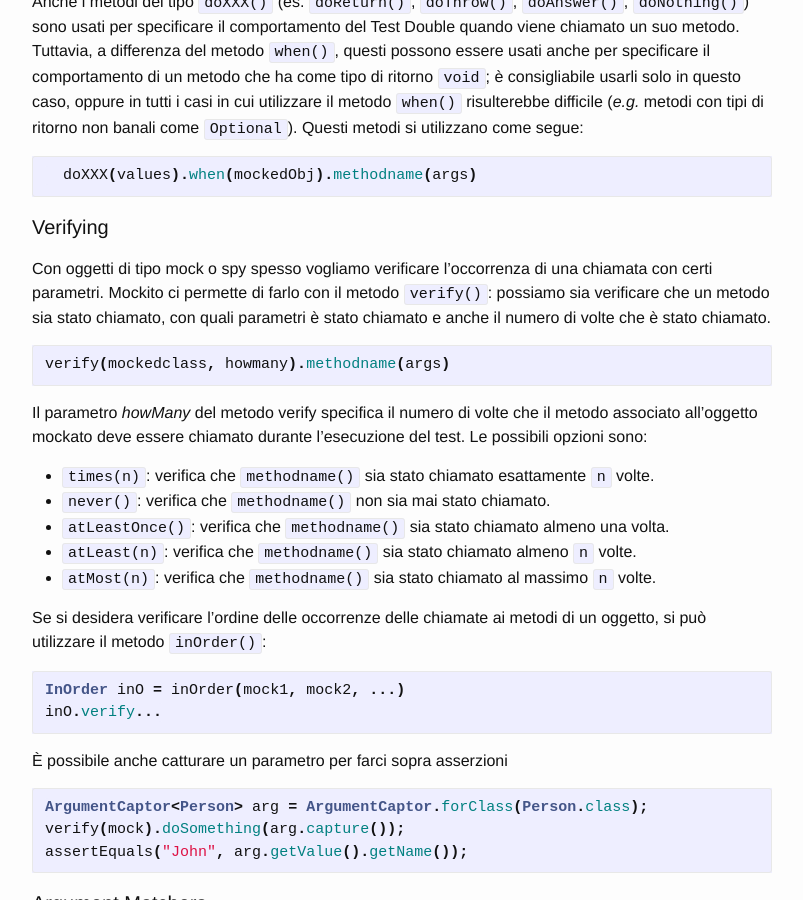
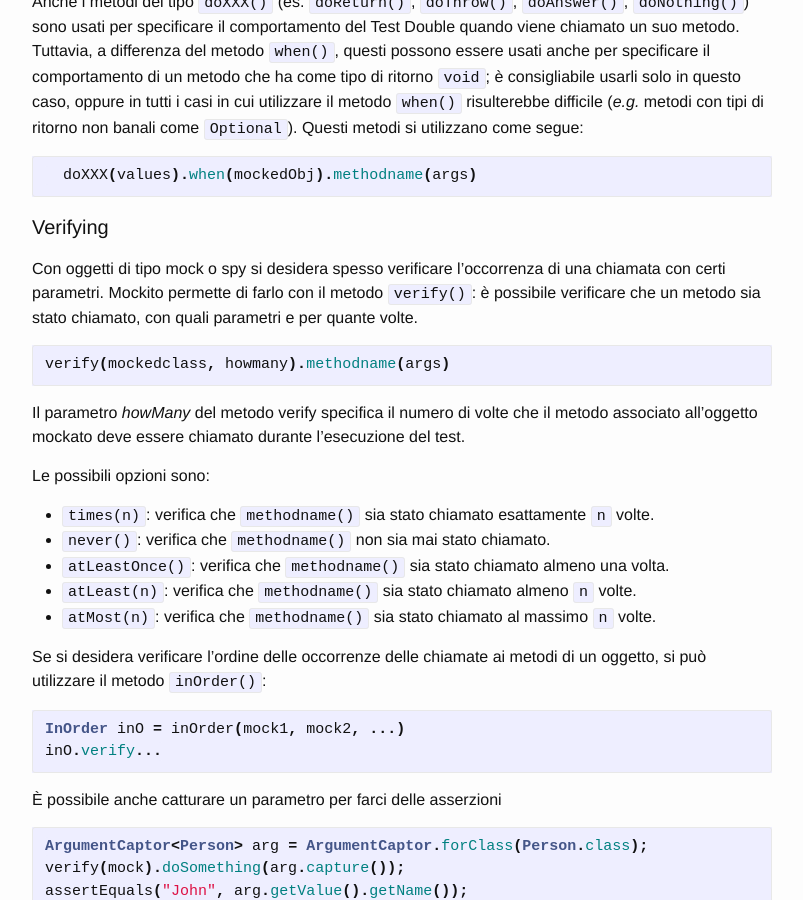
Before and after one commit to MarcoBuster/sweng, a Jekyll site: the page built from _posts/2022-11-07-mocking.md, in a window 1280 px wide and 900 px high, scrolled down 7944 px. Shown: the whole window, without its empty margins (238-1041 px from the left). Built offline with Jekyll 4.4.1, drawn with Linux system fonts in a browser that asks for light colours; the table of contents is made by our own code.

Commit message:
Rephrase Verifying

````diff
--- a/_posts/2022-11-07-mocking.md
+++ b/_posts/2022-11-07-mocking.md
@@ -568,14 +568,14 @@ Questi metodi si utilizzano come segue:
 
 #### Verifying
 
-Con oggetti di tipo mock o spy spesso vogliamo verificare l'occorrenza di una chiamata con certi parametri.
-Mockito ci permette di farlo con il metodo `verify()`: possiamo sia verificare che un metodo sia stato chiamato,
-con quali parametri è stato chiamato e anche il numero di volte che è stato chiamato.
+Con oggetti di tipo mock o spy si desidera spesso verificare l'occorrenza di una chiamata con certi parametri.
+Mockito permette di farlo con il metodo `verify()`: è possibile verificare che un metodo sia stato chiamato, con quali parametri e per quante volte.
 ```java
 verify(mockedclass, howmany).methodname(args)
 ```
-Il parametro _howMany_ del metodo verify specifica il numero di volte che il metodo associato all'oggetto mockato deve essere
-chiamato durante l'esecuzione del test. Le possibili opzioni sono:
+Il parametro _howMany_ del metodo verify specifica il numero di volte che il metodo associato all'oggetto mockato deve essere chiamato durante l'esecuzione del test.
+
+Le possibili opzioni sono:
 
 -   `times(n)`: verifica che `methodname()` sia stato chiamato esattamente `n` volte.
 -   `never()`: verifica che `methodname()` non sia mai stato chiamato.
@@ -583,14 +583,13 @@ chiamato durante l'esecuzione del test. Le possibili opzioni sono:
 -   `atLeast(n)`: verifica che `methodname()` sia stato chiamato almeno `n` volte.
 -   `atMost(n)`: verifica che `methodname()` sia stato chiamato al massimo `n` volte.
 
-Se si desidera verificare l'ordine delle occorrenze delle chiamate ai metodi di un oggetto, si può utilizzare
-il metodo `inOrder()`:
+Se si desidera verificare l'ordine delle occorrenze delle chiamate ai metodi di un oggetto, si può utilizzare il metodo `inOrder()`:
 ```java
 InOrder inO = inOrder(mock1, mock2, ...)
 inO.verify...
 ```
 
-È possibile anche catturare un parametro per farci sopra asserzioni
+È possibile anche catturare un parametro per farci delle asserzioni
 ```java
 ArgumentCaptor<Person> arg = ArgumentCaptor.forClass(Person.class);
 verify(mock).doSomething(arg.capture());
````
